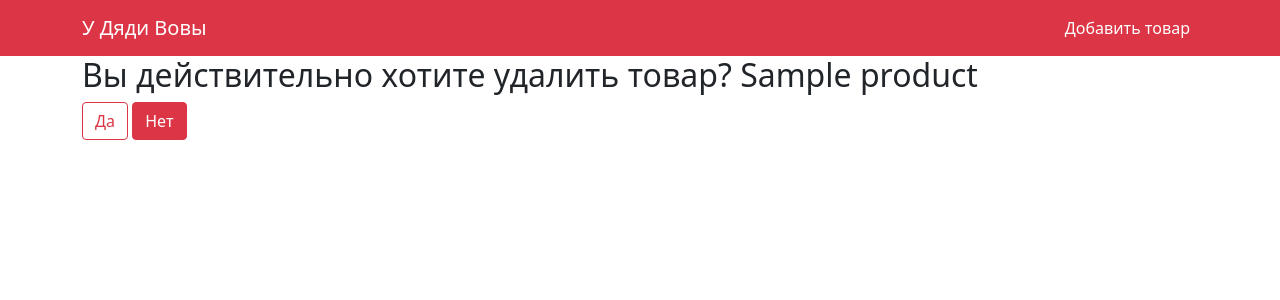
After one commit to den-falcon/magazine-prototype, a Django app: page /product/delete/1/ in a window 1280 px wide. The commit adds this page. Shown: the top 300 px of the page. Run offline with Django 4.2, Linux system fonts and the light colour scheme; tables that the repository leaves empty hold one stand-in row (values such as "Sample post").

Commit message:
Создан функционал по удалению товара

```diff
--- /dev/null
+++ b/source/magazine_app/templates/delete.html
@@ -0,0 +1,12 @@
+{% extends "base.html" %}
+
+{% block content %}
+    <div class="container">
+        <form action="{% url "delete" product.pk %}" method="POST">
+        {% csrf_token %}
+            <h2>Вы действительно хотите удалить товар? {{ product.name }}</h2>
+            <button type="submit" class="btn btn-outline-danger">Да</button>
+            <a class="btn btn-danger" href="{% url "index" %}">Нет</a>
+        </form>
+    </div>
+{% endblock %}
--- a/source/magazine_app/templates/partial/product_card.html
+++ b/source/magazine_app/templates/partial/product_card.html
@@ -1,9 +1,9 @@
 <div class="col-md-4 col-sm-6 mb-4">
   <div class="card h-100 ">
     <div class="d-flex card-header bg-danger text-light">
-        <span class="flex-grow-1">{{ name }} ({{ price }} $)</span>
+        <span class="flex-grow-1"><a class="text-reset" href="{% url 'view' pk %}">{{ name }} ({{ price }} $)</a></span>
         <a class="text-reset" href="{% url 'update' pk %}"><i class="fs-4 ms-2 fas fa-edit"></i></a>
-        <a class="text-reset" href="#"><i class="fs-4 ms-2 fas fa-trash-alt"></i></a>
+        <a class="text-reset" href="{% url 'delete' pk %}"><i class="fs-4 ms-2 fas fa-trash-alt"></i></a>
     </div>
     <div class="card-body">
       <p class="card-text">{{ description }}</p>
--- a/source/magazine_app/templates/view.html
+++ b/source/magazine_app/templates/view.html
@@ -4,9 +4,9 @@
     <div class="container">
         <h1>{{  product.name }} ({{ product.price }} $)</h1>
         <h3>Описание:</h3>
-        <p>{{ task.description }}</p>
-        <p>Категория: {{ task.category }}</p>
-        <p>Остаток: {{ task.reamainder }}</p>
+        <p>{{ product.description }}</p>
+        <p>Категория: {{ product.category }}</p>
+        <p>Остаток: {{ product.remainder }}</p>
         <br>
         <p><a href="{% url "index" %}" class="btn btn-outline-dark">На главную</a></p>
     </div>
--- a/source/magazine_app/urls.py
+++ b/source/magazine_app/urls.py
@@ -1,9 +1,10 @@
 from django.urls import path
-from .views import index, create, view, update
+from .views import index, create, view, update, delete
 
 urlpatterns = [
     path('', index, name='index'),
     path('product/create/', create, name='create'),
     path('product/<int:pk>/', view, name='view'),
-    path('product/update/<int:pk>/', update, name='update')
+    path('product/update/<int:pk>/', update, name='update'),
+    path('product/delete/<int:pk>/', delete, name='delete')
 ]
--- a/source/magazine_app/views.py
+++ b/source/magazine_app/views.py
@@ -51,6 +51,15 @@ def update(request, pk):
         return render(request, 'update.html', context={'product': product, 'form': form})
 
 
+def delete(request, pk):
+    product = get_object_or_404(Product, pk=pk)
+    if request.method == 'GET':
+        return render(request, "delete.html", {"product": product})
+    else:
+        product.delete()
+        return redirect("index")
+
+
 def view(request, pk):
     product = get_object_or_404(Product, pk=pk)
     return render(request, 'view.html', context={'product': product})
```
